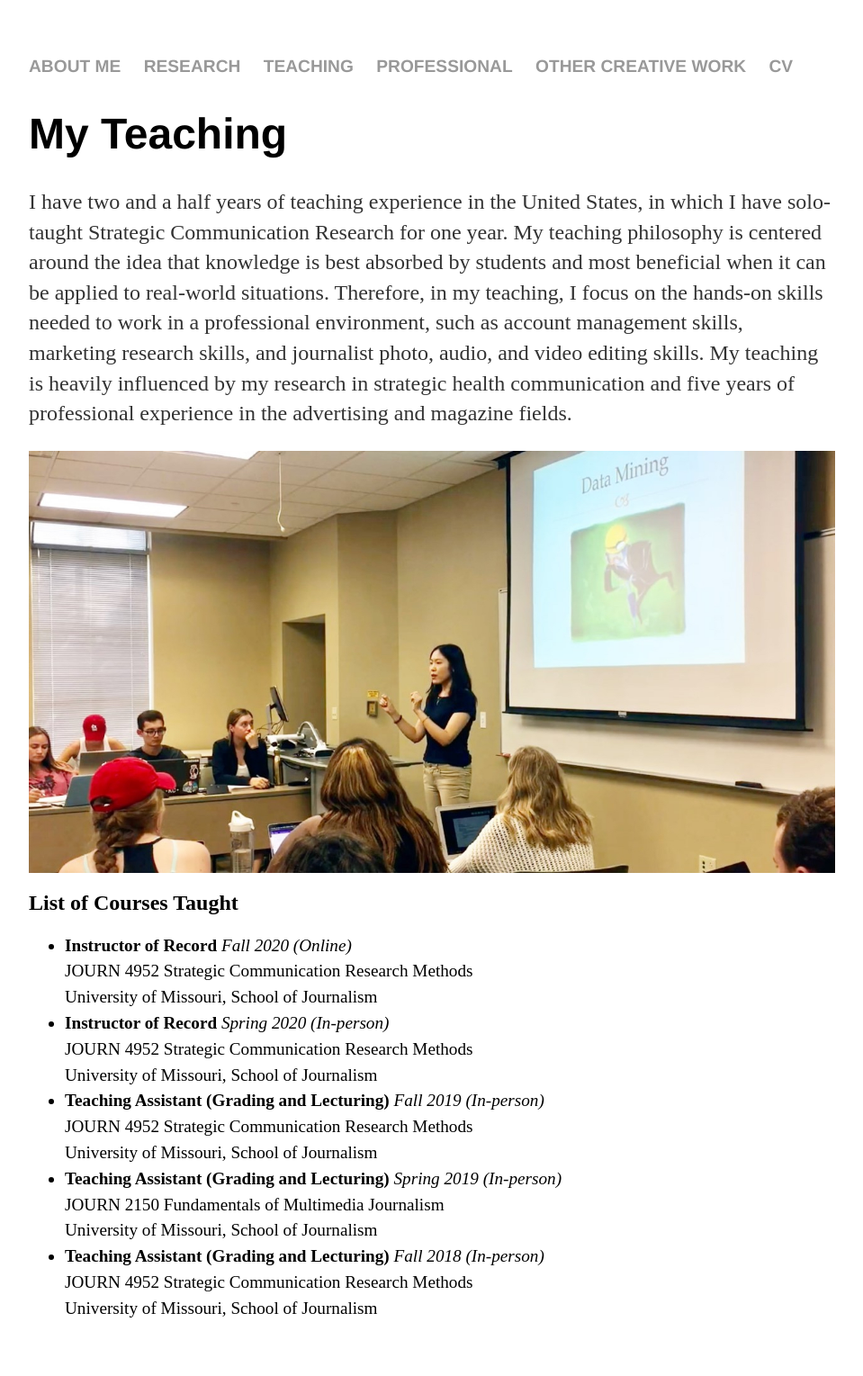
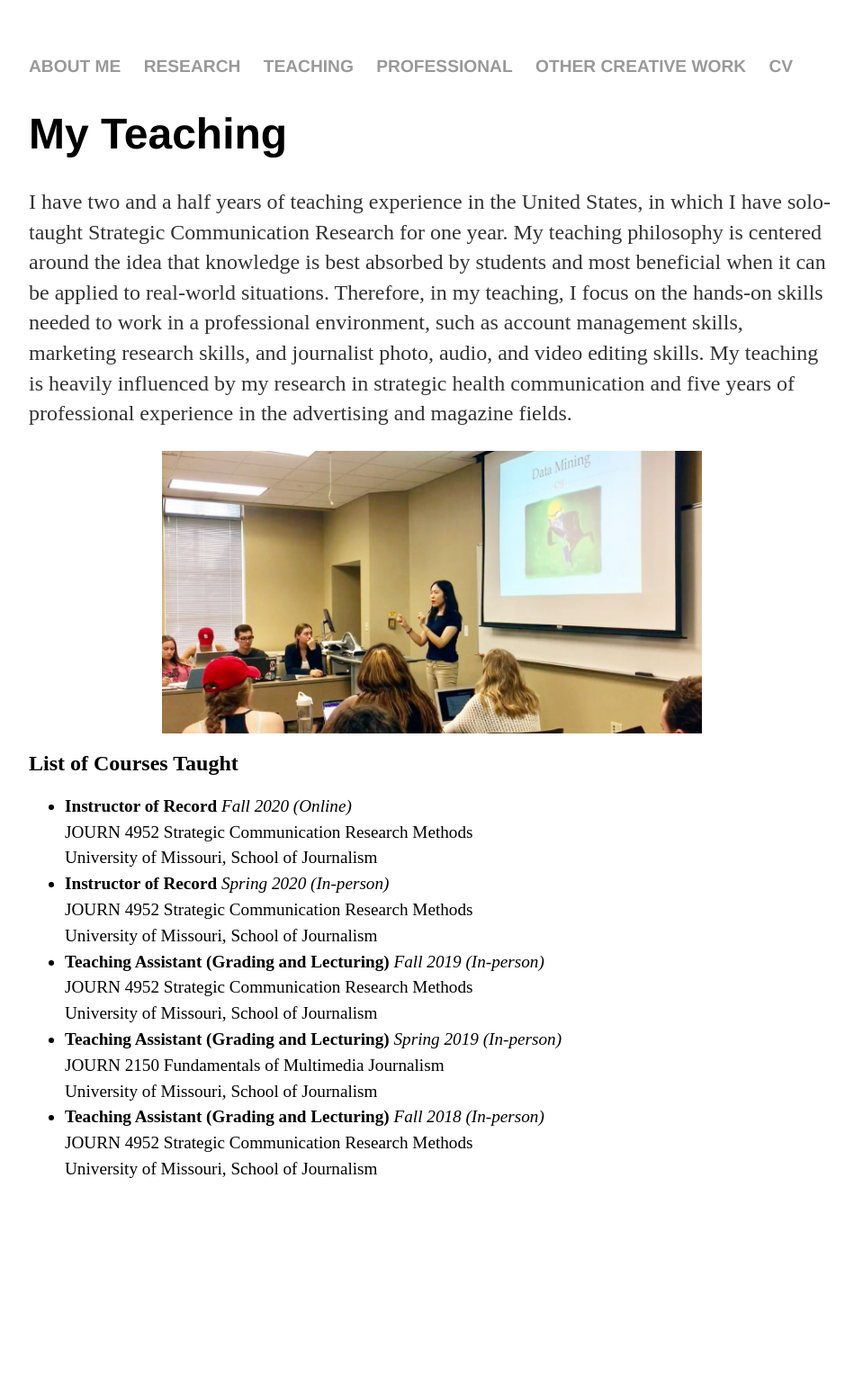
Before and after one commit to sisihuphd/sisihuphd.github.io, a Jekyll site: the page built from teaching/index.html, in a window 1280 px wide. Shown: the whole page at 90% size, without its empty margins (160-1119 px from the left). Built offline with Jekyll 4.4.1, drawn with Linux system fonts in a browser that asks for light colours; after the commit the page ends 1374 px from its top, so only the background shows below that.

Commit message:
Update index.html

```diff
--- a/teaching/index.html
+++ b/teaching/index.html
@@ -10,7 +10,7 @@ title: My Teaching
         marketing research skills, and journalist photo, audio, and video editing skills. My teaching is heavily influenced by my research in
         strategic health communication and five years of professional experience in the advertising and magazine fields.</p>
 
-		<div class="imgbox"><img class="center-fit" src="../images/Teaching.jpg"></div>
+		<div class="imgbox"><img class="center-fit" src="../images/Teaching.jpg" width="600"></div>
 
 	    <h2>List of Courses Taught</h2>
 		<ul>
```
